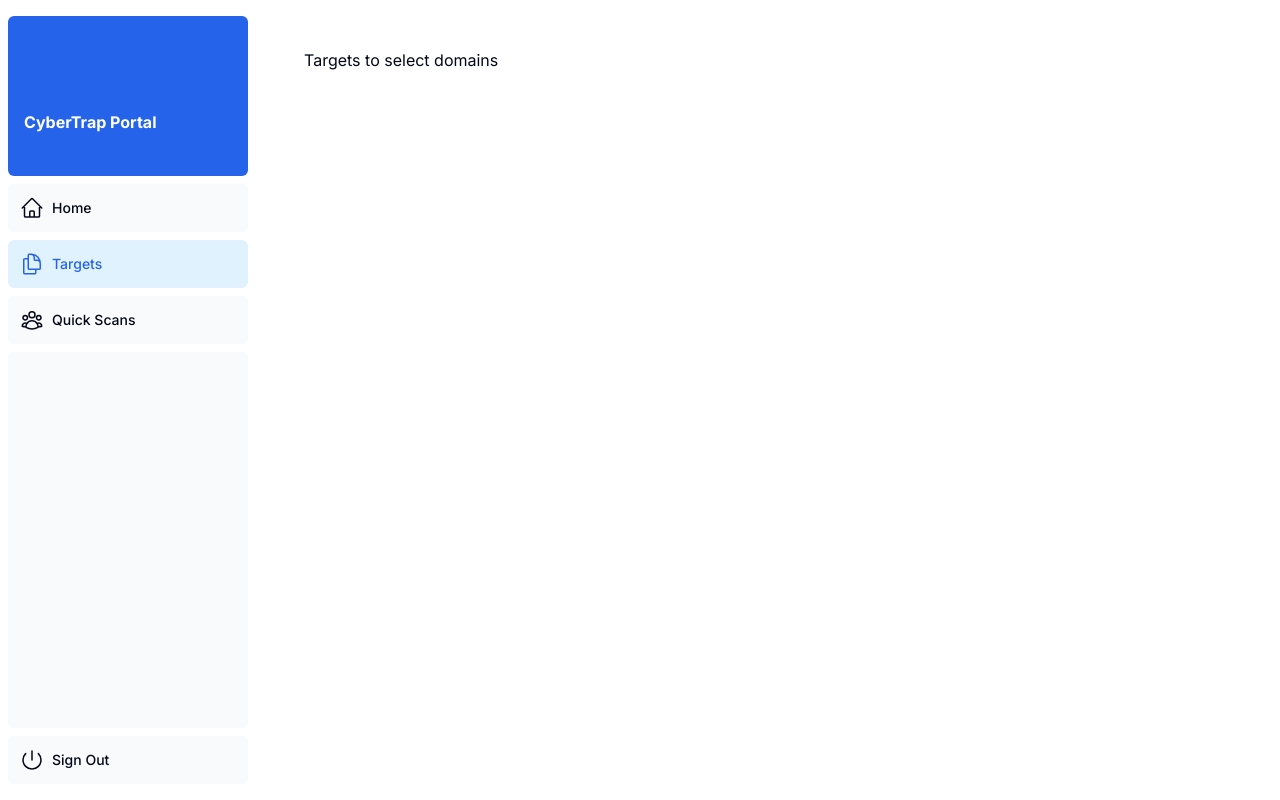
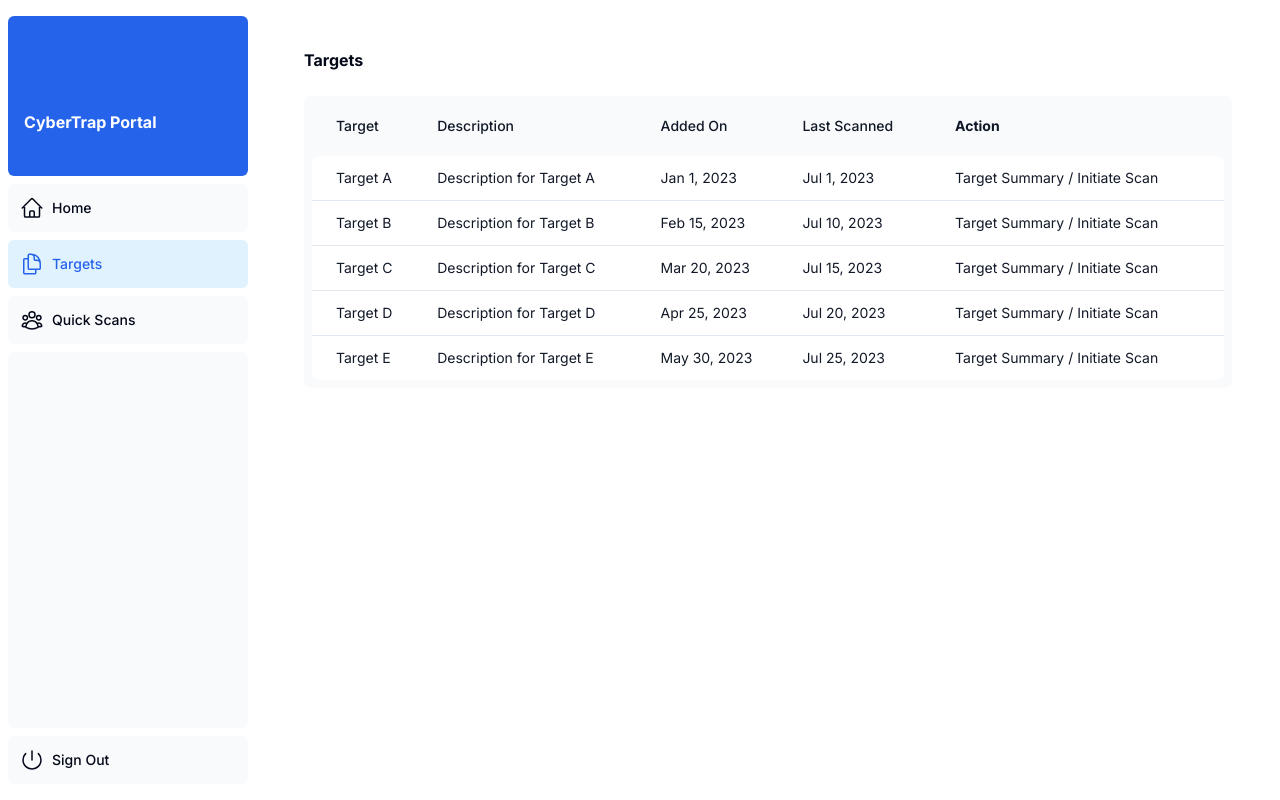
Before and after one commit to shannevie/unofficial_cybertrap, a Next.js app in the folder frontend/: page /dashboard/targets in a window 1280 px wide. Built offline with nearby package versions, Linux system fonts and the light colour scheme; a web font is replaced by a local one.

Commit message:
feat: create targets table with sample data

```diff
--- a/frontend/app/dashboard/targets/page.tsx
+++ b/frontend/app/dashboard/targets/page.tsx
@@ -1,3 +1,51 @@
+import TargetsTable from "@/app/ui/targets/table";
+
+const sampleTargets = [
+    {
+      id: '1',
+      target: 'Target A',
+      description: 'Description for Target A',
+      addedOn: '2023-01-01T00:00:00Z',
+      lastScanned: '2023-07-01T00:00:00Z',
+    },
+    {
+      id: '2',
+      target: 'Target B',
+      description: 'Description for Target B',
+      addedOn: '2023-02-15T00:00:00Z',
+      lastScanned: '2023-07-10T00:00:00Z',
+    },
+    {
+      id: '3',
+      target: 'Target C',
+      description: 'Description for Target C',
+      addedOn: '2023-03-20T00:00:00Z',
+      lastScanned: '2023-07-15T00:00:00Z',
+    },
+    {
+      id: '4',
+      target: 'Target D',
+      description: 'Description for Target D',
+      addedOn: '2023-04-25T00:00:00Z',
+      lastScanned: '2023-07-20T00:00:00Z',
+    },
+    {
+      id: '5',
+      target: 'Target E',
+      description: 'Description for Target E',
+      addedOn: '2023-05-30T00:00:00Z',
+      lastScanned: '2023-07-25T00:00:00Z',
+    },
+  ];
+
+
 export default function Targets() {
-    return <p>Targets to select domains</p>;
+    return (
+        <div>
+          <b>Targets</b>
+          <TargetsTable query="" currentPage={1} />
+        </div>
+      );
+
+
 }
--- /dev/null
+++ b/frontend/app/ui/targets/table.tsx
@@ -0,0 +1,133 @@
+// import { UpdateInvoice, DeleteInvoice } from '@/app/ui/invoices/buttons';
+import { formatDateToLocal } from '@/app/lib/utils';
+import { fetchFilteredInvoices } from '@/app/lib/data';
+
+export default async function TargetsTable({
+  query,
+  currentPage,
+}: {
+  query: string;
+  currentPage: number;
+}) {
+  //const targets = await fetchFilteredInvoices(query, currentPage);
+
+  const targets = [
+    {
+      id: '1',
+      target: 'Target A',
+      description: 'Description for Target A',
+      addedOn: '2023-01-01T00:00:00Z',
+      lastScanned: '2023-07-01T00:00:00Z',
+    },
+    {
+      id: '2',
+      target: 'Target B',
+      description: 'Description for Target B',
+      addedOn: '2023-02-15T00:00:00Z',
+      lastScanned: '2023-07-10T00:00:00Z',
+    },
+    {
+      id: '3',
+      target: 'Target C',
+      description: 'Description for Target C',
+      addedOn: '2023-03-20T00:00:00Z',
+      lastScanned: '2023-07-15T00:00:00Z',
+    },
+    {
+      id: '4',
+      target: 'Target D',
+      description: 'Description for Target D',
+      addedOn: '2023-04-25T00:00:00Z',
+      lastScanned: '2023-07-20T00:00:00Z',
+    },
+    {
+      id: '5',
+      target: 'Target E',
+      description: 'Description for Target E',
+      addedOn: '2023-05-30T00:00:00Z',
+      lastScanned: '2023-07-25T00:00:00Z',
+    },
+  ];
+
+
+  return (
+    <div className="mt-6 flow-root">
+      <div className="inline-block min-w-full align-middle">
+        <div className="rounded-lg bg-gray-50 p-2 md:pt-0">
+          <div className="md:hidden">
+            {targets?.map((target) => (
+              <div
+                key={target.id}
+                className="mb-2 w-full rounded-md bg-white p-4"
+              >
+                <div className="flex items-center justify-between border-b pb-4">
+                  <div>
+                    <p className="text-xl font-medium">{target.target}</p>
+                    <p className="text-sm text-gray-500">{target.description}</p>
+                  </div>
+                </div>
+                <div className="flex w-full items-center justify-between pt-4">
+                  <div>
+                    <p>{formatDateToLocal(target.addedOn)}</p>
+                    <p>{formatDateToLocal(target.lastScanned)}</p>
+                  </div>
+                  <div className="flex justify-end gap-2">
+                    {/* <UpdateInvoice id={target.id} />
+                    <DeleteInvoice id={target.id} /> */}
+                  </div>
+                </div>
+              </div>
+            ))}
+          </div>
+          <table className="hidden min-w-full text-gray-900 md:table">
+            <thead className="rounded-lg text-left text-sm font-normal">
+              <tr>
+                <th scope="col" className="px-4 py-5 font-medium sm:pl-6">
+                  Target
+                </th>
+                <th scope="col" className="px-3 py-5 font-medium">
+                  Description
+                </th>
+                <th scope="col" className="px-3 py-5 font-medium">
+                  Added On
+                </th>
+                <th scope="col" className="px-3 py-5 font-medium">
+                  Last Scanned
+                </th>
+                <th scope="col" className="relative py-3 pl-6 pr-3">
+                  Action
+                </th>
+              </tr>
+            </thead>
+            <tbody className="bg-white">
+              {targets?.map((target) => (
+                <tr
+                  key={target.id}
+                  className="w-full border-b py-3 text-sm last-of-type:border-none [&:first-child>td:first-child]:rounded-tl-lg [&:first-child>td:last-child]:rounded-tr-lg [&:last-child>td:first-child]:rounded-bl-lg [&:last-child>td:last-child]:rounded-br-lg"
+                >
+                  <td className="whitespace-nowrap py-3 pl-6 pr-3">
+                    {target.target}
+                  </td>
+                  <td className="whitespace-nowrap px-3 py-3">
+                    {target.description}
+                  </td>
+                  <td className="whitespace-nowrap px-3 py-3">
+                    {formatDateToLocal(target.addedOn)}
+                  </td>
+                  <td className="whitespace-nowrap px-3 py-3">
+                    {formatDateToLocal(target.lastScanned)}
+                  </td>
+                  <td className="whitespace-nowrap py-3 pl-6 pr-3">
+                        Target Summary / Initiate Scan
+                      {/* <UpdateInvoice id={target.id} />
+                      <DeleteInvoice id={target.id} /> */}
+                  </td>
+                </tr>
+              ))}
+            </tbody>
+          </table>
+        </div>
+      </div>
+    </div>
+  );
+}
```
